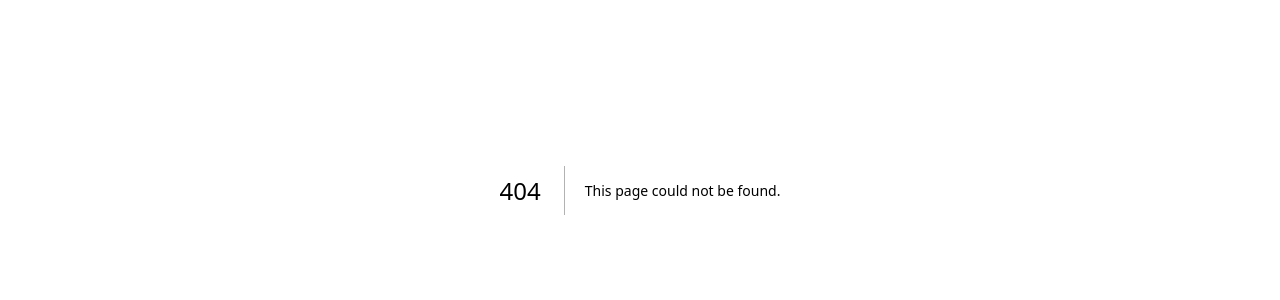
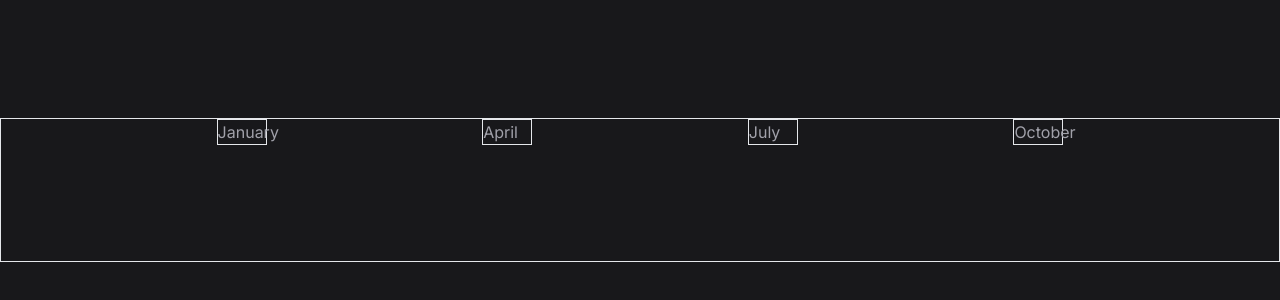
Before and after one commit to unnati2000/aesthetics.js, a Next.js app: page /timeline in a window 1280 px wide. Before the commit this address had no page. Shown: the part 210-510 px from the top of the page. Built offline with nearby package versions, Linux system fonts and the light colour scheme.

Commit message:
initial layout for timeline

```diff
--- /dev/null
+++ b/app/timeline/page.tsx
@@ -0,0 +1,234 @@
+"use client";
+
+import { useEffect, useState, useRef } from "react";
+
+import { useGesture } from "@use-gesture/react";
+
+const MIN_MONTH_WIDTH = 25;
+const MAX_MONTH_WIDTH = 60;
+const INITIAL_MONTH_WIDTH = 50;
+const INITIAL_DAY_WIDTH = 60;
+
+const monthsAndDays = [
+  {
+    month: "January",
+    days: 31,
+  },
+  {
+    month: "February",
+    days: 28,
+  },
+  {
+    month: "March",
+    days: 31,
+  },
+  {
+    month: "April",
+    days: 30,
+  },
+  {
+    month: "May",
+    days: 31,
+  },
+  {
+    month: "June",
+    days: 30,
+  },
+  {
+    month: "July",
+    days: 31,
+  },
+  {
+    month: "August",
+    days: 31,
+  },
+  {
+    month: "September",
+    days: 30,
+  },
+  {
+    month: "October",
+    days: 31,
+  },
+  {
+    month: "November",
+    days: 30,
+  },
+  {
+    month: "December",
+    days: 31,
+  },
+];
+
+const steps = [
+  {
+    step: "year",
+    showDays: false,
+  },
+  {
+    step: "6 months",
+    showDays: false,
+  },
+  {
+    step: "month",
+    showDays: true,
+  },
+  {
+    step: "day",
+    showDays: true,
+  },
+];
+
+const Timeline = () => {
+  const [currentStepIndex, setCurrentStepIndex] = useState(0);
+  const timelineRef = useRef<HTMLDivElement>(null);
+
+  const [monthWidth, setMonthWidth] = useState(50);
+  const [dayWidth, setDayWidth] = useState(30);
+
+  //   const handlePinch = (delta: number) => {
+  //     const newScale = scale * (1 + delta / 100);
+  //     setScale(newScale);
+
+  //     const newMonthWidth = monthWidth * newScale;
+  //     const newDayWidth = dayWidth * newScale;
+
+  //     setMonthWidth(newMonthWidth);
+  //     setDayWidth(newDayWidth);
+
+  //     if (newMonthWidth > 200 && currentStepIndex < steps.length - 1) {
+  //       setCurrentStepIndex(currentStepIndex + 1);
+  //       setScale(1);
+  //       setMonthWidth(50);
+  //       setDayWidth(30);
+  //     } else if (newMonthWidth < 25 && currentStepIndex > 0) {
+  //       setCurrentStepIndex(currentStepIndex - 1);
+  //       setScale(1);
+  //       setMonthWidth(50);
+  //       setDayWidth(30);
+  //     }
+  //   };
+
+  const handlePinch = (delta: number) => {
+    const newMonthWidth = Math.min(
+      Math.max(monthWidth * (1 + delta / 100), MIN_MONTH_WIDTH),
+      MAX_MONTH_WIDTH
+    );
+    const newDayWidth = dayWidth * (newMonthWidth / monthWidth);
+
+    setMonthWidth(newMonthWidth);
+    setDayWidth(newDayWidth);
+
+    if (
+      newMonthWidth >= MAX_MONTH_WIDTH &&
+      currentStepIndex < steps.length - 1
+    ) {
+      setCurrentStepIndex(currentStepIndex + 1);
+      setMonthWidth(INITIAL_MONTH_WIDTH);
+      setDayWidth(INITIAL_DAY_WIDTH);
+    } else if (newMonthWidth <= MIN_MONTH_WIDTH && currentStepIndex > 0) {
+      setCurrentStepIndex(currentStepIndex - 1);
+      setMonthWidth(INITIAL_MONTH_WIDTH);
+      setDayWidth(INITIAL_DAY_WIDTH);
+    }
+  };
+
+  const [dataToShow, setDataToShow] = useState<
+    {
+      month: string;
+      days: number;
+      showDays: boolean;
+    }[]
+  >([]);
+
+  useEffect(() => {
+    if (steps[currentStepIndex].step === "year") {
+      const data = monthsAndDays
+        .filter((_, i) => i % 3 === 0)
+        .map((month) => ({
+          month: month.month,
+          days: month.days,
+          showDays: steps[currentStepIndex].showDays,
+        }));
+      setDataToShow(data);
+    } else if (steps[currentStepIndex].step === "6 months") {
+      const data = monthsAndDays
+        .filter((_, i) => i % 2 === 0)
+        .map((month) => ({
+          month: month.month,
+          days: month.days,
+          showDays: steps[currentStepIndex].showDays,
+        }));
+      setDataToShow(data);
+    } else if (steps[currentStepIndex].step === "month") {
+      const data = monthsAndDays.map((month) => ({
+        month: month.month,
+        days: month.days,
+        showDays: steps[currentStepIndex].showDays,
+      }));
+      setDataToShow(data);
+    } else if (steps[currentStepIndex].step === "day") {
+      const data = monthsAndDays.map((month) => ({
+        month: month.month,
+        days: month.days,
+        showDays: steps[currentStepIndex].showDays,
+      }));
+      setDataToShow(data);
+    }
+  }, [currentStepIndex]);
+
+  const bind = useGesture({
+    onPinch: ({ offset: [d], movement: [md], memo }) => {
+      handlePinch(d);
+    },
+  });
+
+  return (
+    <div className="bg-zinc-900 h-screen flex flex-col items-center justify-center">
+      <div
+        {...bind()}
+        ref={timelineRef}
+        style={{
+          touchAction: "none",
+        }}
+        className="border overflow-auto h-36 flex items-start justify-evenly text-zinc-400 w-full"
+      >
+        {dataToShow.map((item) => {
+          return (
+            <div
+              key={item.month}
+              className="flex flex-col items-center justify-center"
+            >
+              <div
+                style={{
+                  width: `${monthWidth}px`,
+                }}
+                className="border w-32"
+                key={item.month}
+              >
+                {item.month}
+              </div>
+              {item.showDays && (
+                <div className="flex">
+                  {[...Array(item.days)].map((_, i) => (
+                    <div
+                      style={{
+                        width: `${dayWidth}px`,
+                      }}
+                      className="border w-32"
+                      key={i}
+                    >
+                      {i}
+                    </div>
+                  ))}
+                </div>
+              )}
+            </div>
+          );
+        })}
+      </div>
+    </div>
+  );
+};
+
+export default Timeline;
--- a/package.json
+++ b/package.json
@@ -10,6 +10,7 @@
   },
   "dependencies": {
     "@mantine/hooks": "^7.12.1",
+    "@use-gesture/react": "^10.3.1",
     "framer-motion": "^11.3.28",
     "next": "14.2.3",
     "next-themes": "^0.3.0",
```
Also changed, not shown: 1 other file (tests, documents, lock files or other folders).
